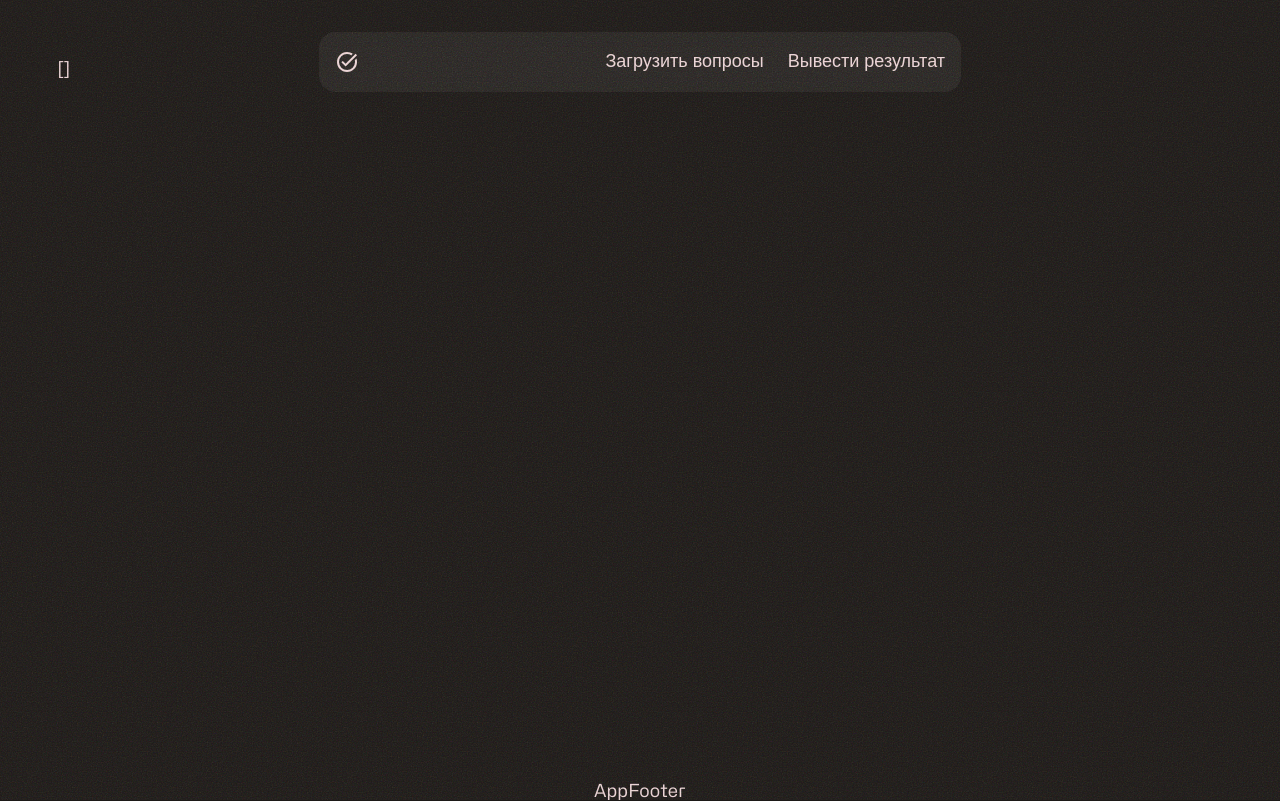
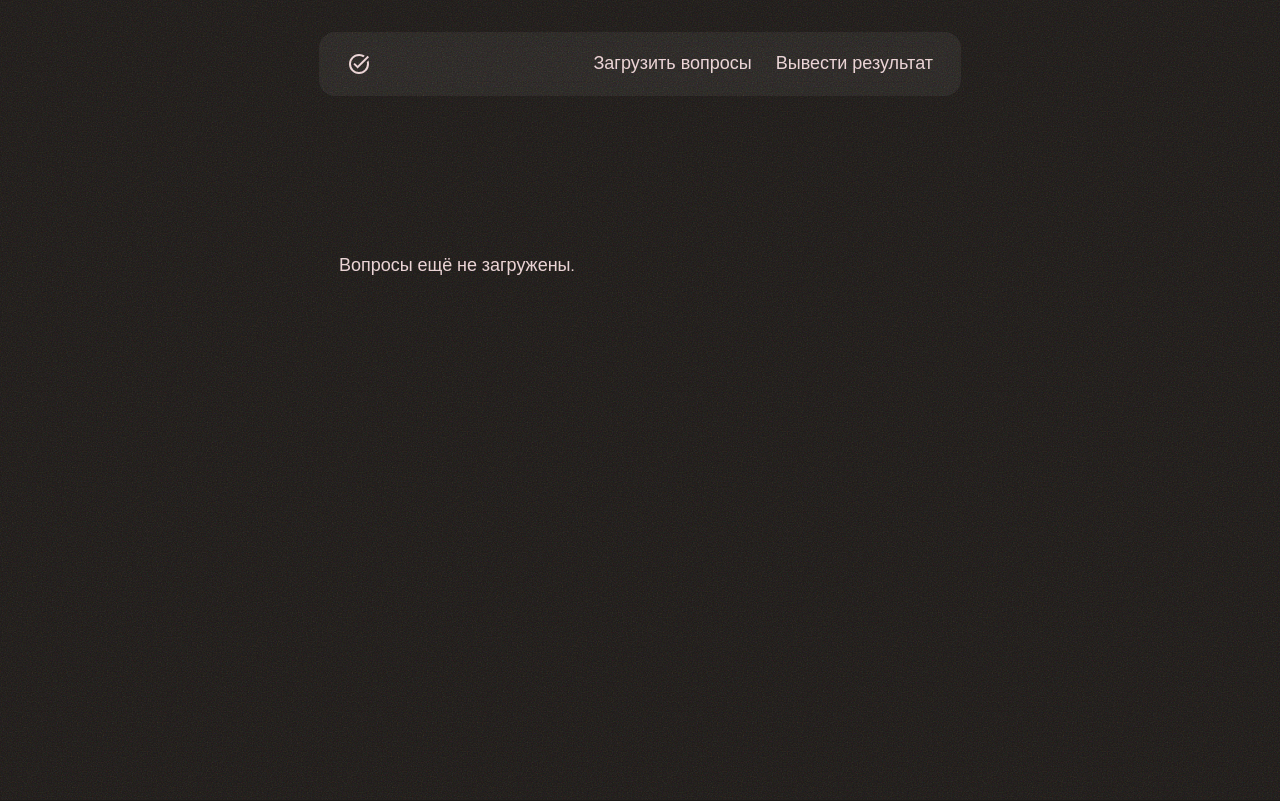
Before and after one commit to Necritto/tech-review-checker, a Vue app: page / in a window 1280 px wide. Built offline with nearby package versions, Linux system fonts and the light colour scheme.

Commit message:
fix: minor improvements

```diff
--- a/src/App.vue
+++ b/src/App.vue
@@ -4,12 +4,10 @@ import {onBeforeUnmount} from 'vue';
 import MainBackground from '@components/MainBackground/component.vue';
 import ToastContainer from '@components/UI/Toast/ToastContainer/component.vue';
 import AppHeader from '@components/AppHeader/component.vue';
-import AppFooter from '@components/AppFooter/component.vue';
-import {useQuestionsStore} from '@stores/questions';
+import AppMain from '@components/AppMain/component.vue';
 import {useToastStore} from '@stores/toast';
 import {toastChannel, ToastChannelEventPayload} from '@events/toast';
 
-const questionsStore = useQuestionsStore();
 const toastStore = useToastStore();
 
 const unsubscribe = toastChannel().on((event: ToastChannelEventPayload) => {
@@ -24,12 +22,7 @@ onBeforeUnmount(unsubscribe);
 <template>
     <MainBackground />
     <AppHeader />
-    <main>
-        <pre>
-            {{ questionsStore.questions }}
-        </pre>
-    </main>
-    <AppFooter />
+    <AppMain />
     <Teleport to="body">
         <ToastContainer />
     </Teleport>
--- a/src/components/AppFooter/component.vue
+++ /dev/null
@@ -1,13 +0,0 @@
-<script setup lang="ts">
-
-</script>
-
-<template>
-    <footer class="footer">
-        AppFooter
-    </footer>
-</template>
-
-<style lang="scss" scoped>
-@import './styles';
-</style>
--- a/src/components/AppFooter/styles.scss
+++ /dev/null
@@ -1,3 +0,0 @@
-.footer {
-    text-align: center;
-}
--- a/src/components/AppHeader/component.vue
+++ b/src/components/AppHeader/component.vue
@@ -1,5 +1,5 @@
 <script setup lang="ts">
-import IconSvg from '@/assets/images/icons/check.svg?component';
+import LogoSvg from '@/assets/images/icons/check.svg?component';
 import UIButton from '@components/UI/UIButton/component.vue';
 import LoadFilesButton from '@components/LoadFilesButton/component.vue';
 import {jsonToObject} from '@utils/normalizer';
@@ -20,7 +20,7 @@ function handleShowResult() {
 
 <template>
     <header class="container app-header">
-        <IconSvg class="app-logo" />
+        <LogoSvg class="app-logo" />
         <section class="app-header-actions">
             <LoadFilesButton
                 class="action-button"
--- a/src/components/AppHeader/styles.scss
+++ b/src/components/AppHeader/styles.scss
@@ -9,8 +9,7 @@
     gap: 16px;
     align-items: center;
     justify-content: space-between;
-    min-height: 60px;
-    padding: $indent-step * 3 $indent-step * 4;
+    padding: $indent-step * 5 $indent-step * 7;
     background-color: $secondary-bg;
     border-radius: 16px;
     backdrop-filter: blur(8px);
@@ -21,6 +20,7 @@
 }
 
 .app-logo {
+    flex-shrink: 0;
     fill: $primary-text;
 }
 
--- /dev/null
+++ b/src/components/AppMain/component.vue
@@ -0,0 +1,20 @@
+<script setup lang="ts">
+import {useQuestionsStore} from '@stores/questions';
+
+const questionsStore = useQuestionsStore();
+</script>
+
+<template>
+    <main class="app-main container">
+        <ul v-if="questionsStore.questions?.length">
+            {{ questionsStore.questions }}
+        </ul>
+        <p v-else>
+            Вопросы ещё не загружены.
+        </p>
+    </main>
+</template>
+
+<style lang="scss" scoped>
+@import './styles';
+</style>
--- /dev/null
+++ b/src/components/AppMain/styles.scss
@@ -0,0 +1,8 @@
+@import '@styles/mixins/breakpoints';
+
+$offset-height: calc($indent-step * 48);
+
+.app-main {
+    margin-top: $offset-height;
+    margin-bottom: $offset-height;
+}
--- a/src/components/UI/UIButton/component.vue
+++ b/src/components/UI/UIButton/component.vue
@@ -1,9 +1,10 @@
 <script setup lang="ts">
-import type {UIButtonProps, UIButtonEmits} from './types';
+import type {UIButtonProps, UIButtonEmits, UIButtonSlots} from './types';
 
 defineProps<UIButtonProps>();
 
 const emit = defineEmits<UIButtonEmits>();
+const slot = defineSlots<UIButtonSlots>();
 </script>
 
 <template>
@@ -11,7 +12,12 @@ const emit = defineEmits<UIButtonEmits>();
         class="ui-button"
         @click="emit('click')"
     >
-        {{ label }}
+        <template v-if="!!slot.default">
+            <slot />
+        </template>
+        <template v-else>
+            {{ label }}
+        </template>
     </button>
 </template>
 
--- a/src/components/UI/UIButton/types.ts
+++ b/src/components/UI/UIButton/types.ts
@@ -1,7 +1,11 @@
 export type UIButtonProps = {
-    label: string;
+    label?: string;
 }
 
 export type UIButtonEmits = {
     click: [void];
 }
+
+export type UIButtonSlots = {
+    default: () => any;
+}
```
Also changed, not shown: src/assets/styles/mixins/increase-clickable-field.scss (added, +9 -0 lines), src/components/AppMain/types.ts (added).
